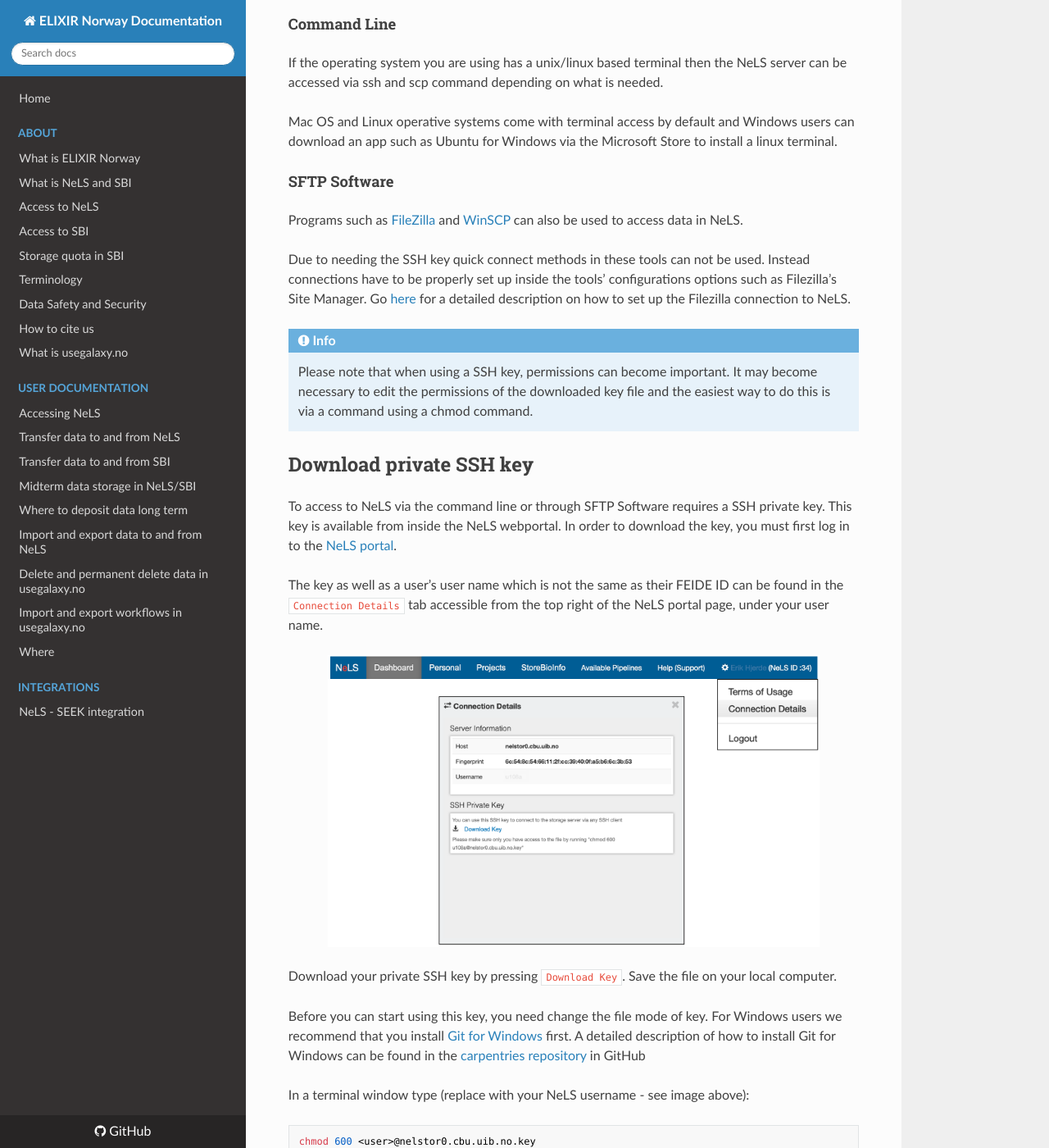
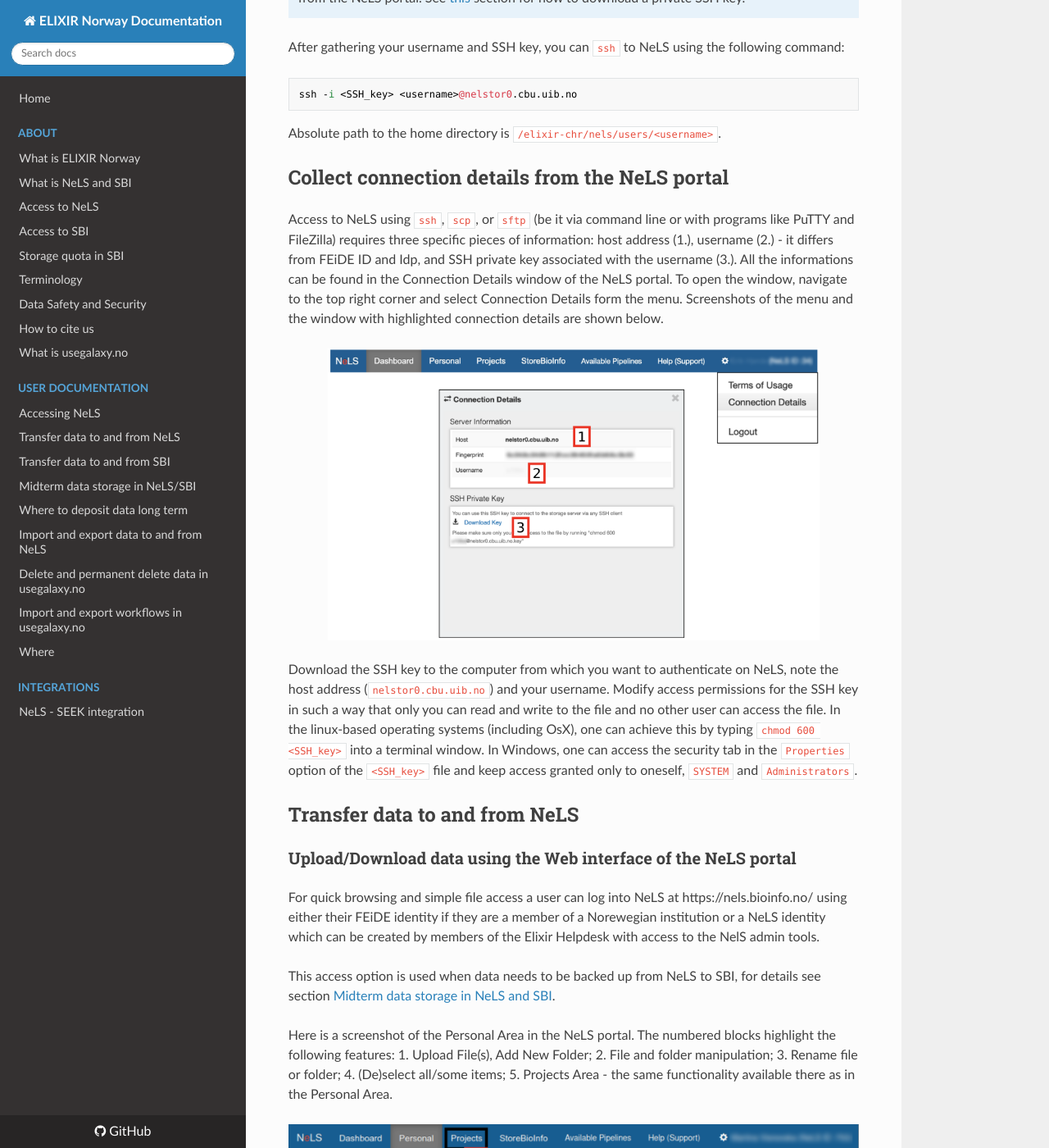
Before and after one commit to elixir-no-nels/nels-docs, an MkDocs documentation site: the page built from docs/user-doc.md, in a window 1280 px wide and 1400 px high, scrolled down 814 px. Shown: the whole window at 82% size. Built offline with MkDocs 1.6.1, drawn with Linux system fonts in a browser that asks for light colours; nearby versions of some CDN libraries; some of the changed text lies outside the part shown.

Commit message:
Edited Accessing NeLS

````diff
--- a/docs/user-doc.md
+++ b/docs/user-doc.md
@@ -7,56 +7,42 @@
 
 
 ## Accessing NeLS
-There is three ways you can access data on NeLS:
+There are two ways you can access data on NeLS:
 
 * Via the [NeLS portal](https://nels.bioinfo.no/) online GUI
-* Through a command line
-* SFTP software (e.g. [FileZilla](https://filezilla-project.org/))
+* Using `ssh` through command line
 
-!!! info
-
-     In order to access NeLS through a terminal or SFTP software, you need to download a private SSH key. See [this](user-doc.html#download-private-ssh-key) section for how to download a private SSH key
-
-#### Via the NeLS portal
+### Via the NeLS portal
 For quick browsing and simple file access you can log into [NeLS](https://nels.bioinfo.no/) using either their FEIDE identity if you are a member of a Norewegian institution or a NeLS identity which can be requested by contacting the ELIXIR support desk (See [I don't have FEIDE login credentials](about.html#i-dont-have-feide-login-credentials)).
 
 !!! info
 
      This access option is used when data needs to be backed up from NeLS in SBI
 
-#### Command Line
-If the operating system you are using has a unix/linux based terminal then the NeLS server can be accessed via ssh and scp command depending on what is needed.
-
-Mac OS and Linux operative systems come with terminal access by default and Windows users can download an app such as Ubuntu for Windows via the Microsoft Store to install a linux terminal.
-
-#### SFTP Software
-Programs such as [FileZilla](https://filezilla-project.org/) and [WinSCP](https://winscp.net/eng/download.php) can also be used to access data in NeLS.
-
-Due to needing the SSH key quick connect methods in these tools can not be used. Instead connections have to be properly set up inside the tools’ configurations options such as Filezilla’s Site Manager. Go [here](user-doc.html#transfer-data-to-and-from-nels) for a detailed description on how to set up the Filezilla connection to NeLS.
+### Using `ssh` through command Line
 
 !!! info
 
-     Please note that when using a SSH key, permissions can become important. It may become necessary to edit the permissions of the downloaded key file and the easiest way to do this is via a command using a chmod command.
+     In order to access NeLS through a command line, you need to collect some connection details from the NeLS portal. See [this](user-doc.html#collect-connection-details-from-the-nels-portal) section for how to download a private SSH key.
 
-## Download private SSH key
+After gathering your username and SSH key, you can `ssh` to NeLS using the following command:
 
-To access to NeLS via the command line or through SFTP Software requires a SSH private key. This key is available from inside the NeLS webportal. In order to download the key, you must first log in to the [NeLS portal](https://nels.bioinfo.no/).
+```
+ssh -i <SSH_key> <username>@nelstor0.cbu.uib.no
+```
 
-The key as well as a user’s user name which is not the same as their FEIDE ID can be found in the `Connection Details` tab accessible from the top right of the NeLS portal page, under your user name.
+Absolute path to the home directory is `/elixir-chr/nels/users/<username>`.
+
+## Collect connection details from the NeLS portal
+
+Access to NeLS using `ssh`, `scp`, or `sftp` (be it via command line or with programs like PuTTY and FileZilla) requires three specific pieces of information: host address (1.), username (2.) - it differs from FEiDE ID and Idp, and SSH private key associated with the username (3.). All the informations can be found in the Connection Details window of the NeLS portal. To open the window, navigate to the top right corner and select Connection Details form the menu. Screenshots of the menu and the window with highlighted connection details are shown below.
 
 <p align="middle">
-<img src="images/nels_access.png" alt="drawing" width="600"/>
-</p align="middle">
+<img src="images/nels_access.png" alt="NeLS Connection Details" width="600"/>
+</p>
 
-Download your private SSH key by pressing `Download Key`. Save the file on your local computer.
+Download the SSH key to the computer from which you want to authenticate on NeLS, note the host address (`nelstor0.cbu.uib.no`) and your username. Modify access permissions for the SSH key in such a way that only you can read and write to the file and no other user can access the file. In the linux-based operating systems (including OsX), one can achieve this by typing `chmod 600 <SSH_key>` into a terminal window. In Windows, one can access the security tab in the `Properties` option of the `<SSH_key>` file and keep access granted only to oneself, `SYSTEM` and `Administrators`.
 
-Before you can start using this key, you need change the file mode of key. For Windows users we recommend that you install [Git for Windows](https://git-scm.com/download/win) first. A detailed description of how to install Git for Windows can be found in the [carpentries repository](https://carpentries.github.io/workshop-template/#shell) in GitHub
-
-In a terminal window type (replace <user> with your NeLS username - see image above):
-
-    chmod 600 <user>@nelstor0.cbu.uib.no.key
-
-The key is now ready for use via the command line or through SFTP Software.
 
 ## Transfer data to and from NeLS
 
@@ -64,27 +50,13 @@
 
 For quick browsing and simple file access a user can log into NeLS at https://nels.bioinfo.no/ using either their FEiDE identity if they are a member of a Norewegian institution or a NeLS identity which can be created by members of the Elixir Helpdesk with access to the NelS admin tools.
 
-This access option is used when data needs to be backed up from NeLS to SBI, for details see section "Medterm data storage in NeLS and SBI".
+This access option is used when data needs to be backed up from NeLS to SBI, for details see section [Midterm data storage in NeLS and SBI](user-doc.html#midterm-data-storage-in-nels-and-sbi).
 
 Here is a screenshot of the Personal Area in the NeLS portal.  The numbered blocks highlight the following features: 1. Upload File(s), Add New Folder; 2. File and folder manipulation; 3. Rename file or folder; 4. (De)select all/some items; 5. Projects Area - the same functionality available there as in the Personal Area.
 
 <p align="middle">
 <img src="images/NeLS_personal.png" width="800" alt="NeLS Personal Area" />
 </p>
-
-### Collect the necessary connection details from the NeLS portal
-
-Access to NeLS using `scp` or `sftp` (be it via command line or with a program like FileZilla) requires three specific pieces of information: host address (1.), username - which differs from FEiDE ID and Idp (2.), and SSH private key associated with the username (3.). All the informations can be found in the Connection Details window of the NeLS portal. To open the window, navigate to the top right corner and select Connection Details form the menu. Screenshots of the menu and the window with highlighted connection details are shown below.
-
-<p align="middle">
-<img src="images/NeLS_connection_details_navigation.png" width="600" alt="NeLS Connection Details Navigation" />
-</p>
-
-<p align="middle">
-<img src="images/NeLS_connection_details.png" width="400" alt="NeLS Connection Details" />
-</p>
-
-Download the SSH key to the computer from which you want to authenticate on NeLS, note the host address (`nelstor0.cbu.uib.no`) and your username. Modify access permissions for the SSH key in such a way that only you can read and write to the file and no other user can access the file. In the linux-based operating systems (including OsX), one can achieve this by typing `chmod 600 <SSH_key>` into a terminal window. In Windows, one can access the security tab in the `Properties` option of the `<SSH_key>` file and keep access granted only to oneself, `SYSTEM` and `Administrators`.
 
 ### Upload/Download using dedicated programs (FileZilla setup)
 
````
Also changed, not shown: docs/images/nels_access.png.
